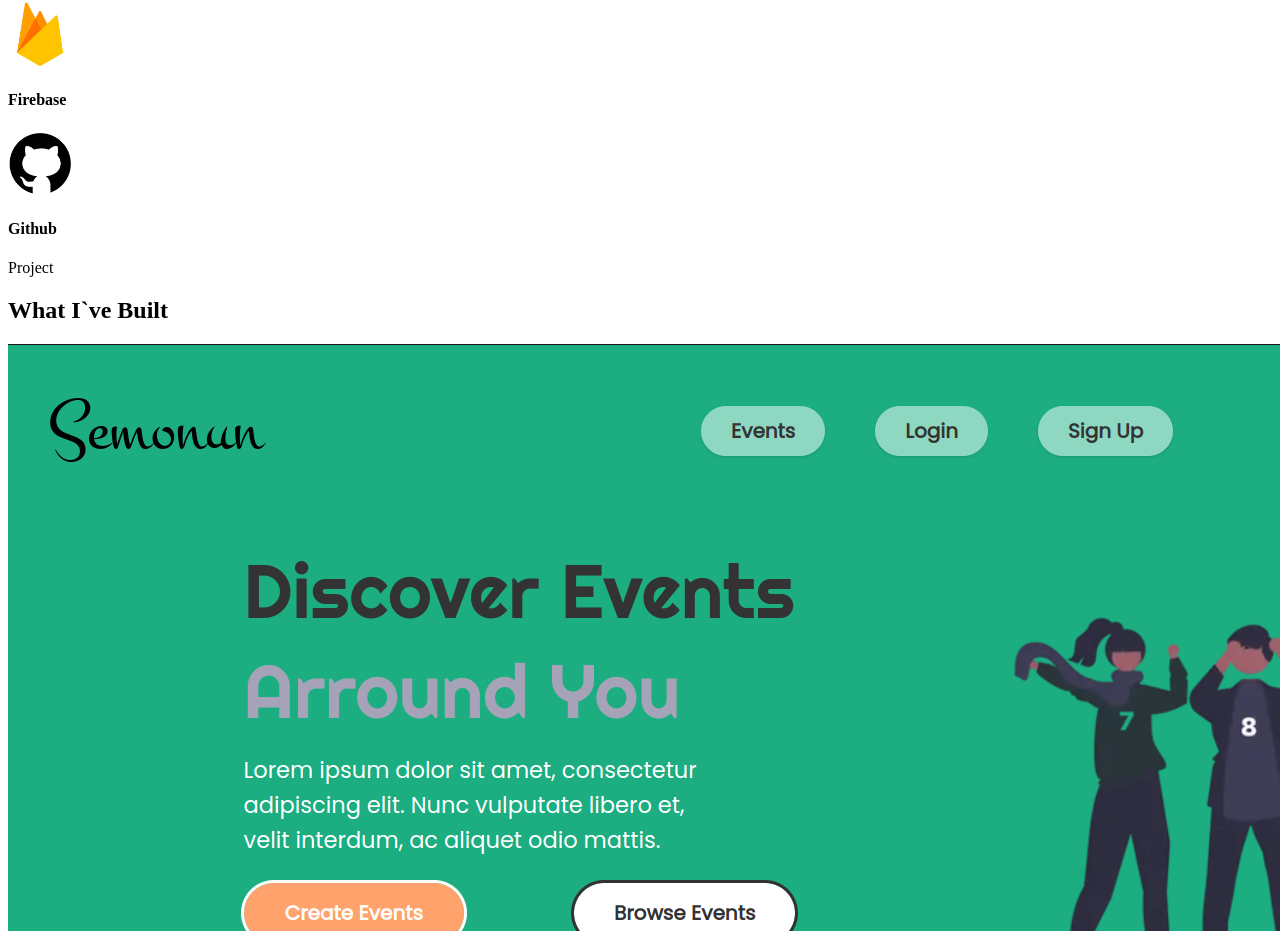
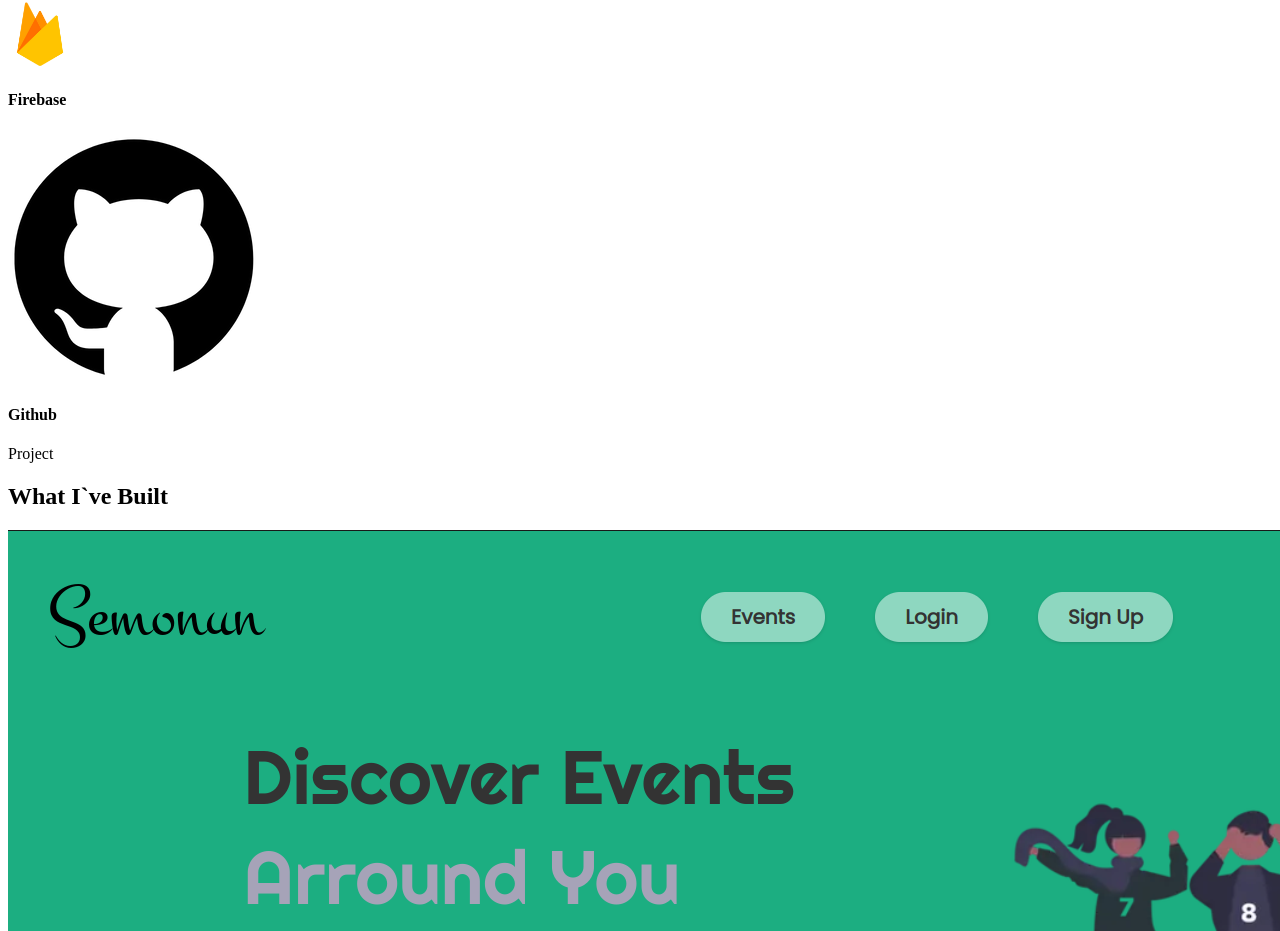
Before and after one commit to atsed27/portfolio, a Next.js app: page / in a window 1280 px wide. Shown: the part 2014-2945 px from the top of the page. Built offline with nearby package versions, Linux system fonts and the light colour scheme.

Commit message:
update git hub

```diff
--- a/components/Skills.jsx
+++ b/components/Skills.jsx
@@ -123,7 +123,7 @@ function Skills() {
           <div className="p-6 duration-300 ease-in shadow-xl rounded-xl hover:scale-105">
             <div className="grid items-center justify-center grid-cols-2 gap-4">
               <div className="m-auto">
-                <Image src={github} alt="/" width={64} height={64} />
+                <Image src={github} alt="/"  />
               </div>
               <div className="flex flex-col items-center justify-center">
                 <h4>Github</h4>
```
